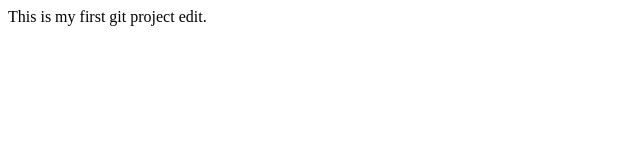
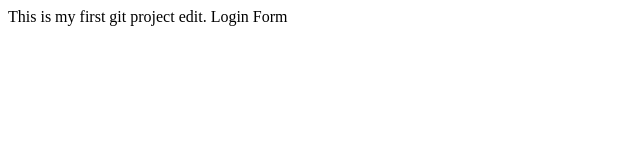
Before and after one commit to HLAINGMYO-TUN/git, a plain HTML site: page index.html in a window 1280 px wide. Shown: the full height of the page, 0-640 px from the left. Drawn offline with Linux system fonts and the light colour scheme.

Commit message:
login form

```diff
--- /dev/null
+++ b/dir2/app2.js
@@ -0,0 +1 @@
+console.log("app2");
--- a/index.html
+++ b/index.html
@@ -4,5 +4,6 @@
  </head>
  <body>
    This is my first git project edit.
+   Login Form
  </body>
 </html>
```
Also changed, not shown: login.html (added, +1 -0 lines), log.txt (added).
